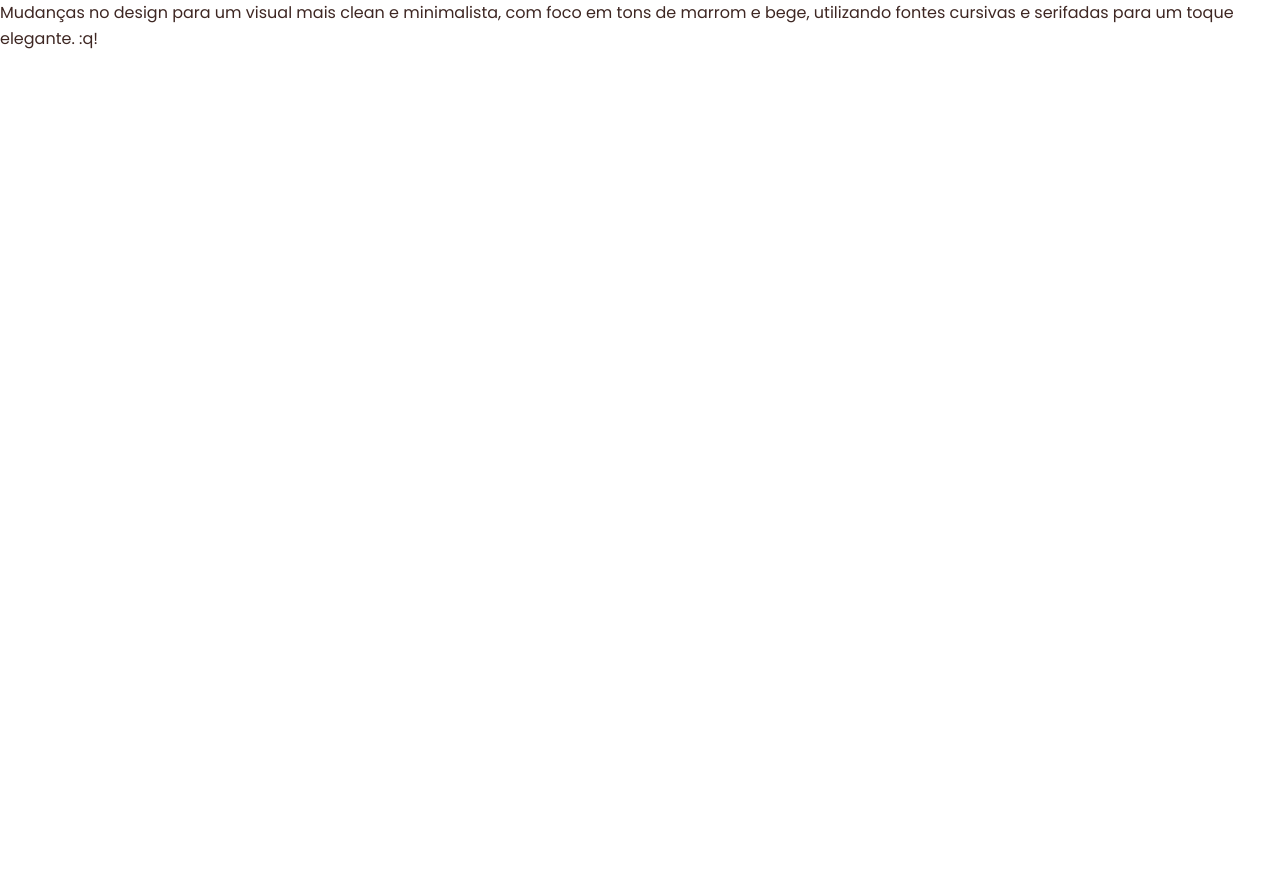
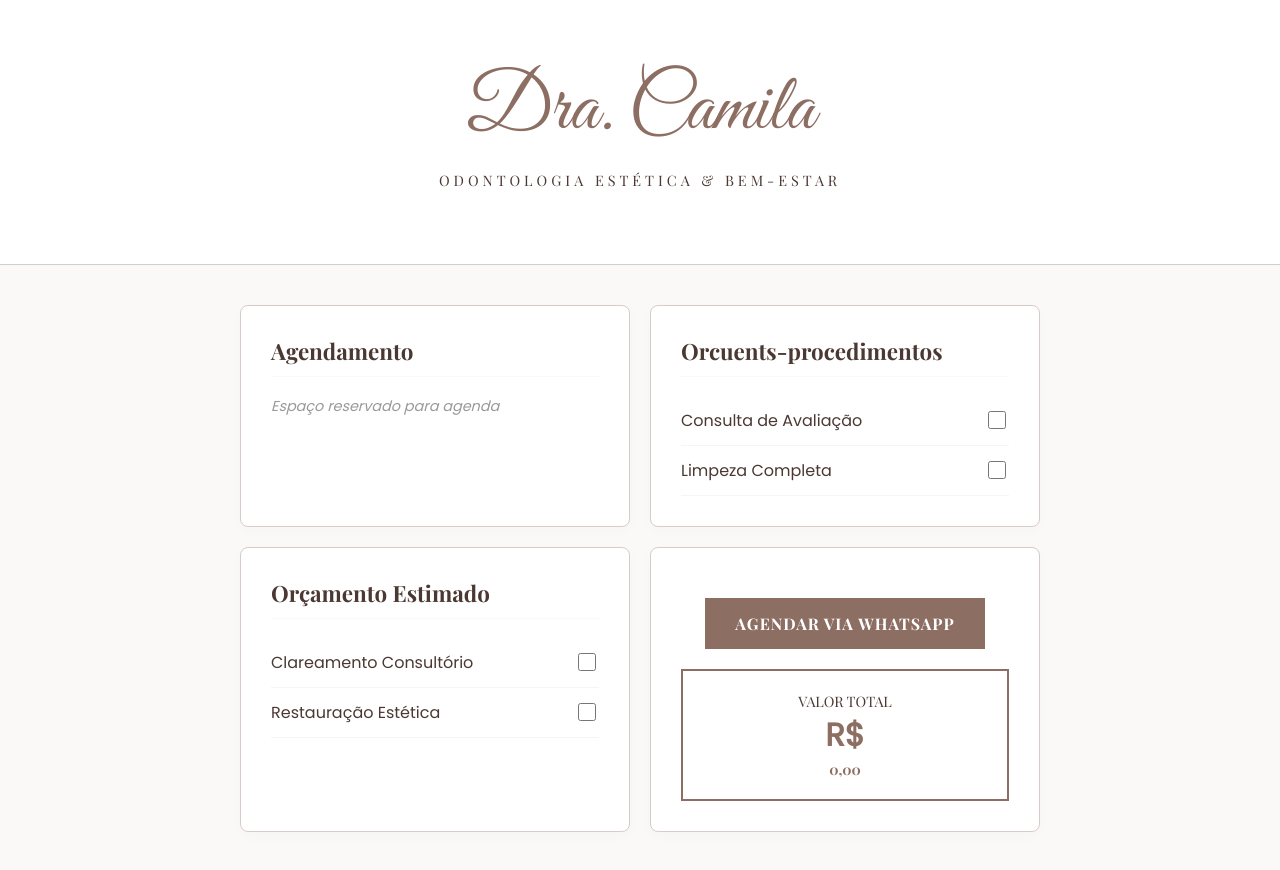
Before and after one commit to AlessandroSilva13/Odonto-Camila, a plain HTML site: page index.html in a window 1280 px wide. Before the commit the page ends 800 px from the top, so only its background shows below. Drawn offline with nearby package versions, Linux system fonts and the light colour scheme; a web font is replaced by a local one.

Commit message:
Add files via upload

```diff
--- a/index.html
+++ b/index.html
@@ -1,8 +1,3 @@
-Mudanças no design para um visual mais clean e minimalista, com foco em tons de marrom e bege, utilizando fontes cursivas e serifadas para um toque elegante.
-
-:q!
-
-
 <!DOCTYPE html>
 <html lang="pt-br">
 <head>
@@ -16,33 +11,36 @@ Mudanças no design para um visual mais clean e minimalista, com foco em tons de
 
     <style>
         :root {
-            --primary-brown: #6d4c41; /* Marrom Principal */
-            --light-brown: #d7ccc8;    /* Bege para bordas e fundos */
-            --accent-brown: #4b3832;   /* Marrom escuro para textos fortes */
-            --bg-white: #ffffff;
-            --text-color: #3e2723;
+            --primary-brown: #8d6e63; /* Marrom suave */
+            --dark-brown: #4b3832;    /* Marrom para textos */
+            --soft-bg: #faf9f8;      /* Fundo quase branco/creme */
+            --border-color: #d7ccc8;  /* Cor das bordas finas */
         }
 
         body {
             font-family: 'Poppins', sans-serif;
-            background-color: var(--bg-white);
-            color: var(--text-color);
+            background-color: var(--soft-bg);
+            color: var(--dark-brown);
             margin: 0;
             padding: 0;
-            line-height: 1.6;
+            display: flex;
+            flex-direction: column;
+            align-items: center;
         }
 
-        /* Cabeçalho Minimalista */
+        /* Cabeçalho com a letra cursiva */
         header {
-            background-color: var(--bg-white);
-            padding: 5rem 2rem;
+            width: 100%;
+            padding: 60px 0;
             text-align: center;
-            border-bottom: 1px solid var(--light-brown);
+            background-color: white;
+            border-bottom: 1px solid var(--border-color);
+            margin-bottom: 40px;
         }
 
         header h1 {
-            font-family: 'Great Vibes', cursive; /* Letra Cursiva */
-            font-size: 4.5rem;
+            font-family: 'Great Vibes', cursive;
+            font-size: 5rem;
             color: var(--primary-brown);
             margin: 0;
             font-weight: 400;
@@ -50,55 +48,185 @@ Mudanças no design para um visual mais clean e minimalista, com foco em tons de
 
         header p {
             font-family: 'Playfair Display', serif;
-            font-style: italic;
-            letter-spacing: 3px;
             text-transform: uppercase;
-            font-size: 0.85rem;
-            color: var(--accent-brown);
-            margin-top: 15px;
+            letter-spacing: 4px;
+            font-size: 0.9rem;
+            margin-top: 10px;
+            color: var(--dark-brown);
         }
 
-        .container {
+        .main-content {
+            width: 90%;
             max-width: 800px;
-            margin: 4rem auto;
-            padding: 0 20px;
+            display: grid;
+            grid-template-columns: 1fr 1fr; /* Duas colunas para o layout da imagem */
+            gap: 20px;
         }
 
-        /* Cartões de Seção */
         .section-card {
-            background: #fff;
-            padding: 40px;
-            border: 1px solid var(--light-brown);
-            margin-bottom: 4rem;
+            background: white;
+            padding: 30px;
+            border: 1px solid var(--border-color);
+            border-radius: 8px; /* Bordas levemente arredondadas */
+            box-shadow: 0 4px 15px rgba(0,0,0,0.02);
+        }
+
+        .full-width {
+            grid-column: span 2;
         }
 
         h2 {
             font-family: 'Playfair Display', serif;
-            font-weight: 400;
-            color: var(--primary-brown);
-            text-align: center;
-            font-size: 1.8rem;
-            margin-bottom: 30px;
+            font-size: 1.4rem;
+            margin-top: 0;
+            border-bottom: 1px solid var(--soft-bg);
+            padding-bottom: 10px;
         }
 
-        /* Calculadora com Estilo Limpo */
+        /* Estilo da Calculadora */
         .calc-item {
             display: flex;
             justify-content: space-between;
             align-items: center;
-            padding: 18px 0;
-            border-bottom: 1px solid #f0efee;
-        }
-
-        .calc-item label {
-            font-size: 1.05rem;
+            padding: 12px 0;
+            border-bottom: 1px solid #f5f5f5;
         }
 
         .calc-item input[type="checkbox"] {
             accent-color: var(--primary-brown);
             width: 18px;
             height: 18px;
-            cursor: pointer;
         }
 
-        .total-box {
+        /* Caixa de Total Estilizada */
+        .total-display {
+            text-align: center;
+            border: 2px solid var(--primary-brown);
+            margin-top: 20px;
+            padding: 20px;
+        }
+
+        .total-display span {
+            display: block;
+            font-family: 'Playfair Display', serif;
+            font-size: 0.9rem;
+            text-transform: uppercase;
+        }
+
+        .total-display strong {
+            font-size: 2rem;
+            color: var(--primary-brown);
+        }
+
+        /* Botão WhatsApp */
+        .whatsapp-container {
+            margin-top: 20px;
+            text-align: center;
+        }
+
+        .whatsapp-btn {
+            display: inline-block;
+            background-color: var(--primary-brown);
+            color: white;
+            padding: 15px 30px;
+            text-decoration: none;
+            font-family: 'Playfair Display', serif;
+            font-weight: bold;
+            letter-spacing: 1px;
+            transition: 0.3s;
+        }
+
+        .whatsapp-btn:hover {
+            background-color: var(--dark-brown);
+            transform: translateY(-2px);
+        }
+
+        .placeholder-text {
+            color: #999;
+            font-style: italic;
+            font-size: 0.9rem;
+        }
+
+        /* Ajuste para celular */
+        @media (max-width: 768px) {
+            .main-content { grid-template-columns: 1fr; }
+            .full-width { grid-column: span 1; }
+            header h1 { font-size: 3.5rem; }
+        }
+    </style>
+</head>
+<body>
+
+    <header>
+        <h1>Dra. Camila</h1>
+        <p>Odontologia Estética & Bem-Estar</p>
+    </header>
+
+    <div class="main-content">
+
+        <div class="section-card">
+            <h2>Agendamento</h2>
+            <p class="placeholder-text">Espaço reservado para agenda</p>
+        </div>
+
+        <div class="section-card">
+            <h2>Orcuents-procedimentos</h2>
+            <div class="calc-item">
+                <label>Consulta de Avaliação</label>
+                <input type="checkbox" value="150" class="proc-check">
+            </div>
+            <div class="calc-item">
+                <label>Limpeza Completa</label>
+                <input type="checkbox" value="250" class="proc-check">
+            </div>
+        </div>
+
+        <div class="section-card">
+            <h2>Orçamento Estimado</h2>
+            <div class="calc-item">
+                <label>Clareamento Consultório</label>
+                <input type="checkbox" value="800" class="proc-check">
+            </div>
+            <div class="calc-item">
+                <label>Restauração Estética</label>
+                <input type="checkbox" value="250" class="proc-check">
+            </div>
+        </div>
+
+        <div class="section-card">
+            <div class="whatsapp-container">
+                <a href="https://wa.me/5511999999999?text=Olá! Gostaria de agendar uma avaliação." class="whatsapp-btn">
+                    AGENDAR VIA WHATSAPP
+                </a>
+            </div>
+
+            <div class="total-display">
+                <span>Valor Total</span>
+                <strong>R$ <span id="valor-total">0,00</span></strong>
+            </div>
+        </div>
+
+    </div>
+
+    <br><br>
+
+    <script>
+        const checkboxes = document.querySelectorAll('.proc-check');
+        const totalDisplay = document.getElementById('valor-total');
+
+        checkboxes.forEach(checkbox => {
+            checkbox.addEventListener('change', () => {
+                let total = 0;
+                checkboxes.forEach(c => {
+                    if (c.checked) total += parseFloat(c.value);
+                });
+                totalDisplay.innerText = total.toLocaleString('pt-BR', {
+                    minimumFractionDigits: 2,
+                    maximumFractionDigits: 2
+                });
+            });
+        });
+    </script>
+
+</body>
+</html>
```
